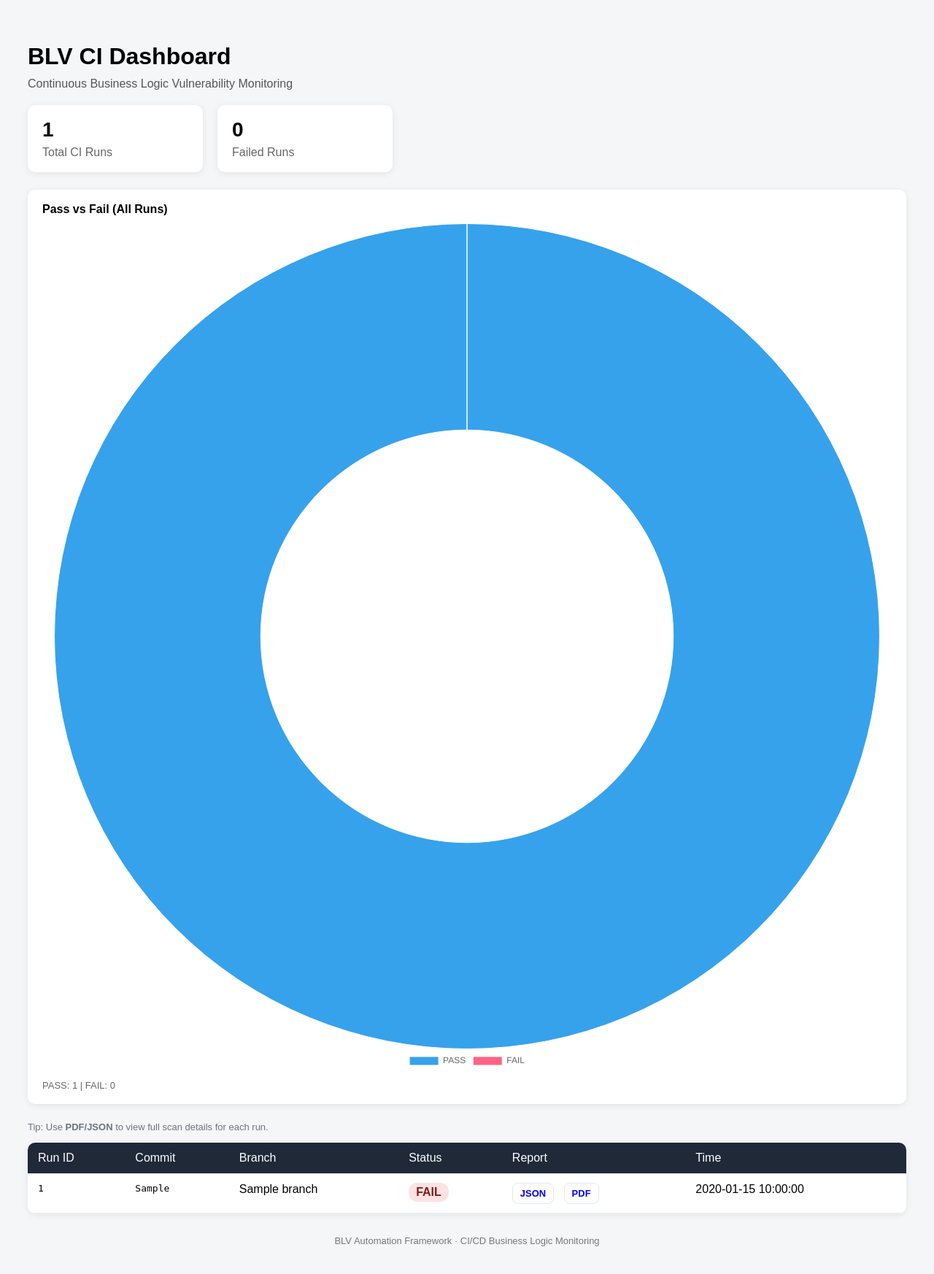
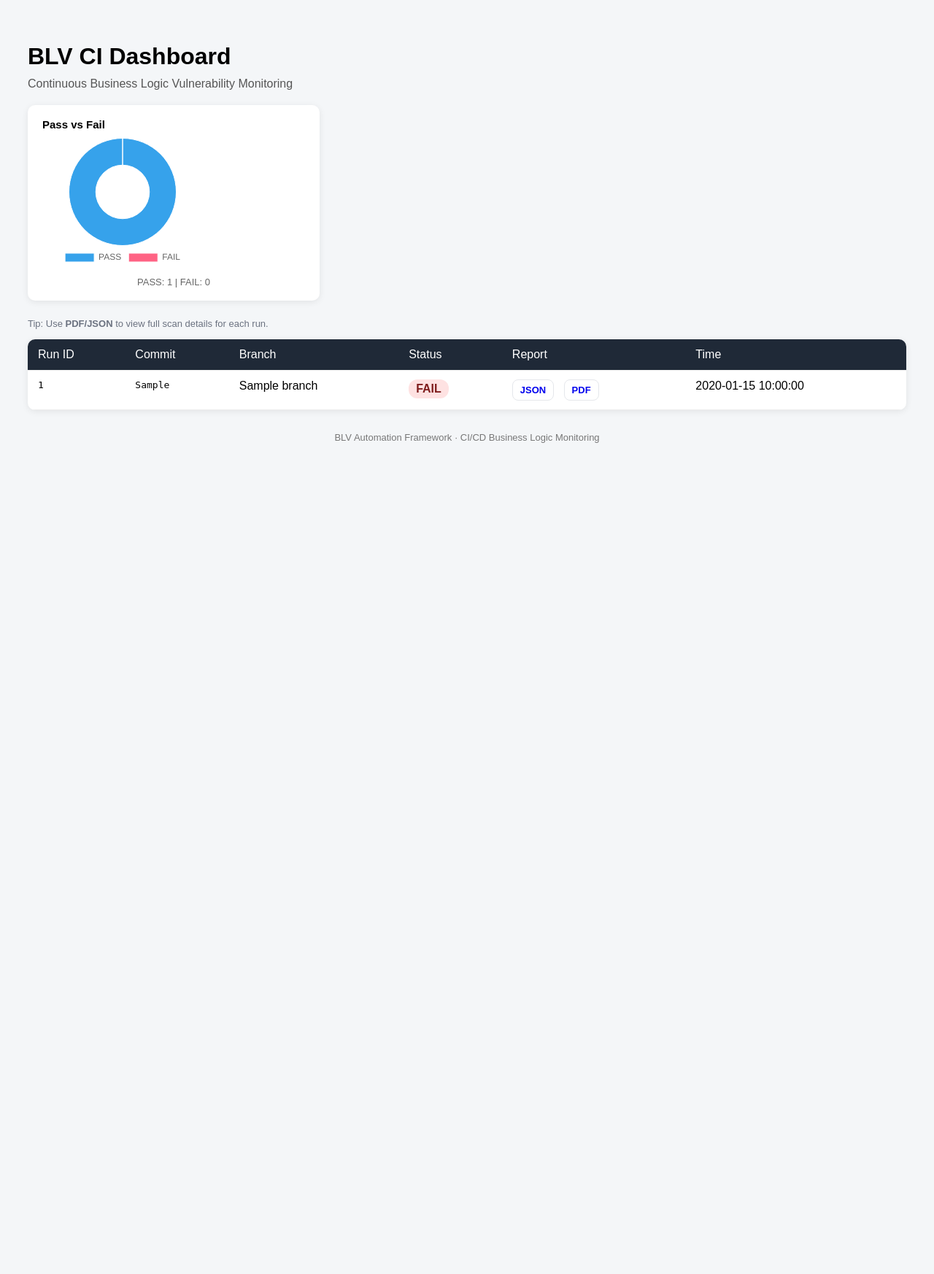
Before and after one commit to sanidhya253/BLV-automation, a Flask app: page /dashboard in a window 1280 px wide. Shown: the whole page at 73% size. After the commit the page ends 607 px from the top, so only its background shows below. Run offline with Flask 3, Linux system fonts and the light colour scheme; a database or web service that is not in the repository returns one stand-in record (values such as "Sample title"); some libraries are stand-ins or nearby versions.

Commit message:
Enhance dashboard with Pass vs Fail chart
Updated dashboard layout to include a Pass vs Fail chart and adjusted styles.

```diff
--- a/ci_dashboard_backend/templates/dashboard.html
+++ b/ci_dashboard_backend/templates/dashboard.html
@@ -151,26 +151,19 @@
     {% endfor %}
 
     <div class="summary">
-        <div class="card">
-            <h2>{{ results|length }}</h2>
-            <p>Total CI Runs</p>
+      <div class="card" style="width: 360px; min-width: 360px;">
+        <h2 style="font-size:15px; margin:0 0 10px 0;">Pass vs Fail</h2>
+
+        <div style="width: 320px; height: 180px; margin: 0 auto;">
+          <canvas id="passFailChart"></canvas>
         </div>
 
-        <div class="card">
-            <h2>{{ ns.fail_count }}</h2>
-            <p>Failed Runs</p>
-        </div>
-    </div>
-
-    <div class="summary">
-      <div class="card" style="flex: 1; min-width: 320px;">
-        <h2 style="font-size:16px; margin-bottom:10px;">Pass vs Fail (All Runs)</h2>
-        <canvas id="passFailChart" height="120"></canvas>
-        <p style="margin-top:10px; font-size:13px; color:#666;">
+        <p style="margin-top:10px; font-size:13px; color:#666; text-align:center;">
           PASS: {{ results|length - ns.fail_count }} | FAIL: {{ ns.fail_count }}
         </p>
       </div>
     </div>
+
 
 
     <div class="toolbar">
```
